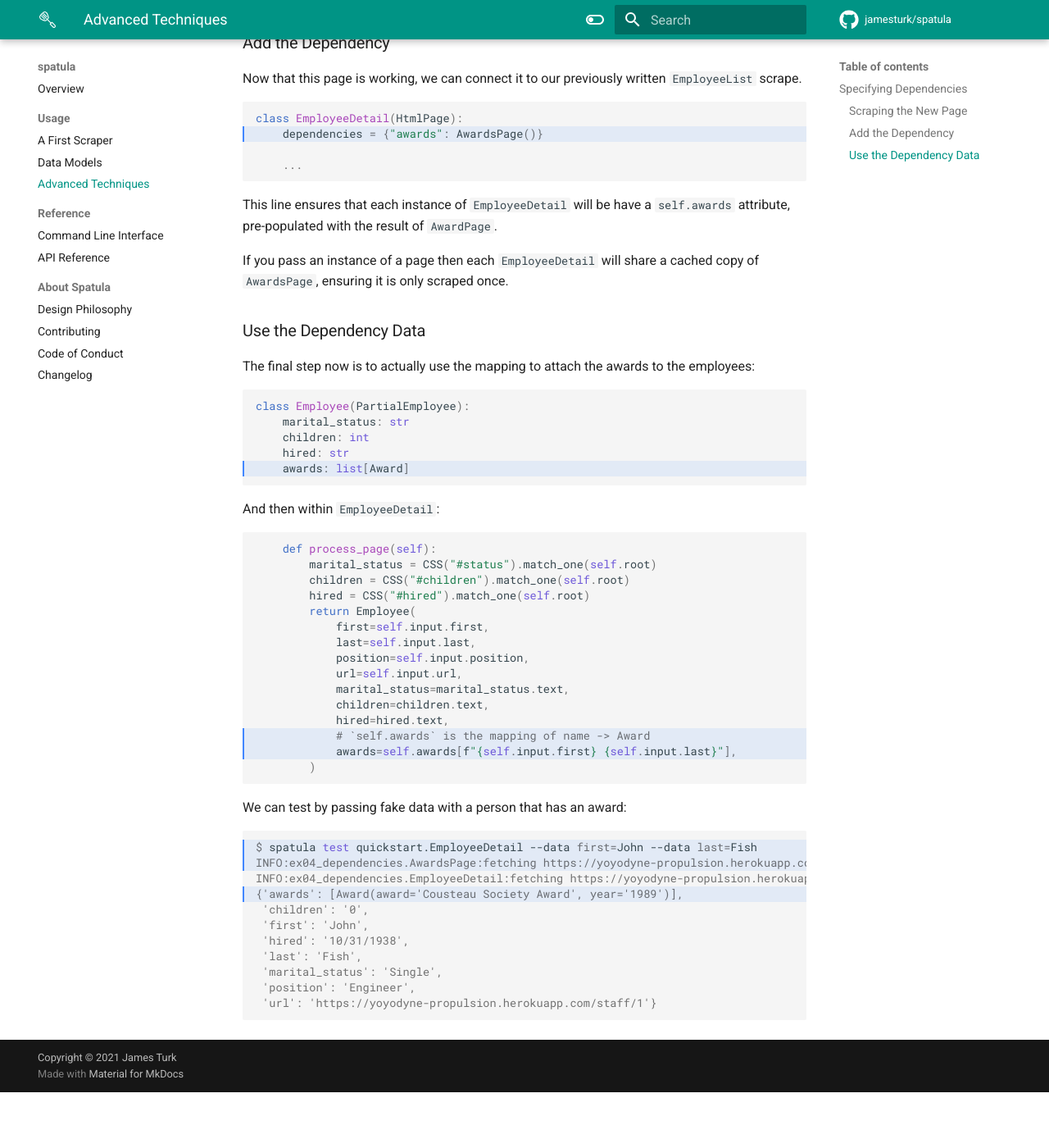
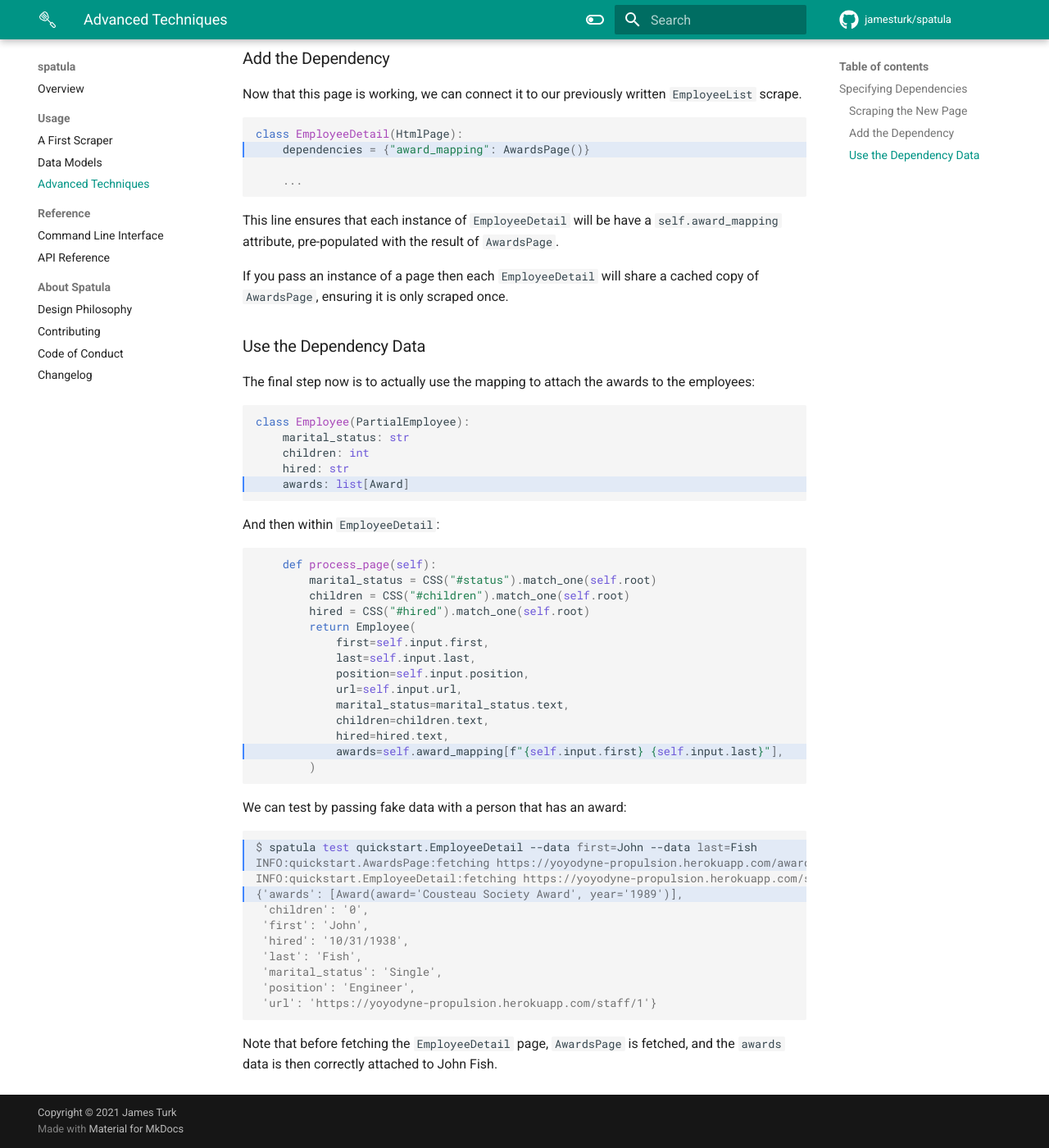
Before and after one commit to jamesturk/spatula, an MkDocs documentation site: the page built from docs/advanced-techniques.md, in a window 1280 px wide and 1400 px high, scrolled down 1386 px. Shown: the whole window at 82% size. Built offline with MkDocs 1.6.1 and Material for MkDocs 9.7.7, drawn with Linux system fonts in a browser that asks for light colours; comment, search, counter and statistics services are not loaded; before the commit the page ends 2718 px from its top, so only the background shows below that.

Commit message:
make example a bit more clear

````diff
--- a/docs/advanced-techniques.md
+++ b/docs/advanced-techniques.md
@@ -22,6 +22,7 @@ from dataclasses import dataclass
 class Award:
     award: str
     year: str
+
 
 class AwardsPage(HtmlPage):
     source = "https://yoyodyne-propulsion.herokuapp.com/awards"
@@ -64,12 +65,12 @@ Now that this page is working, we can connect it to our previously written `Empl
 
 ``` python hl_lines="2"
 class EmployeeDetail(HtmlPage):
-    dependencies = {"awards": AwardsPage()}
+    dependencies = {"award_mapping": AwardsPage()}
 
     ...
 ```
 
-This line ensures that each instance of `EmployeeDetail` will be have a `self.awards` attribute, pre-populated with the result of `AwardPage`.
+This line ensures that each instance of `EmployeeDetail` will be have a `self.award_mapping` attribute, pre-populated with the result of `AwardsPage`.
 
 If you pass an instance of a page then each `EmployeeDetail` will share a cached copy of `AwardsPage`, ensuring it is only scraped once.
 
@@ -87,7 +88,7 @@ class Employee(PartialEmployee):
 
 And then within `EmployeeDetail`:
 
-``` python hl_lines="13-14"
+``` python hl_lines="13"
     def process_page(self):
         marital_status = CSS("#status").match_one(self.root)
         children = CSS("#children").match_one(self.root)
@@ -100,16 +101,15 @@ And then within `EmployeeDetail`:
             marital_status=marital_status.text,
             children=children.text,
             hired=hired.text,
-            # `self.awards` is the mapping of name -> Award
-            awards=self.awards[f"{self.input.first} {self.input.last}"],
+            awards=self.award_mapping[f"{self.input.first} {self.input.last}"],
         )
 ```
 
 We can test by passing fake data with a person that has an award:
 ``` console hl_lines="1 2 4"
 $ spatula test quickstart.EmployeeDetail --data first=John --data last=Fish
-INFO:ex04_dependencies.AwardsPage:fetching https://yoyodyne-propulsion.herokuapp.com/awards
-INFO:ex04_dependencies.EmployeeDetail:fetching https://yoyodyne-propulsion.herokuapp.com/staff/1
+INFO:quickstart.AwardsPage:fetching https://yoyodyne-propulsion.herokuapp.com/awards
+INFO:quickstart.EmployeeDetail:fetching https://yoyodyne-propulsion.herokuapp.com/staff/1
 {'awards': [Award(award='Cousteau Society Award', year='1989')],
  'children': '0',
  'first': 'John',
@@ -119,3 +119,5 @@ INFO:ex04_dependencies.EmployeeDetail:fetching https://yoyodyne-propulsion.herok
  'position': 'Engineer',
  'url': 'https://yoyodyne-propulsion.herokuapp.com/staff/1'}
 ```
+
+Note that before fetching the `EmployeeDetail` page, `AwardsPage` is fetched, and the `awards` data is then correctly attached to John Fish.
````
